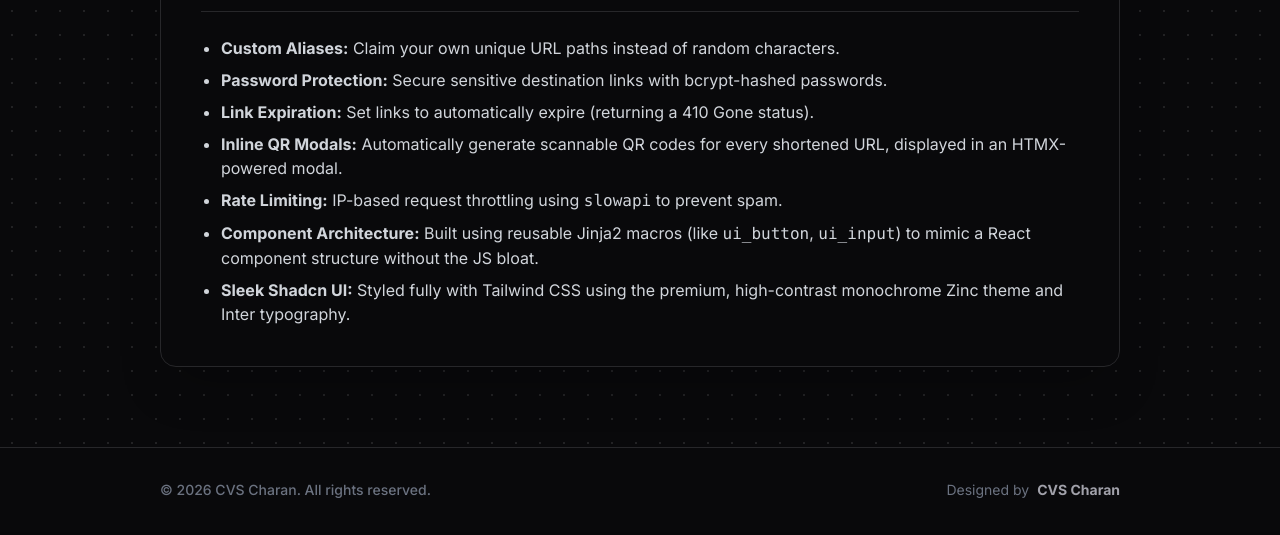
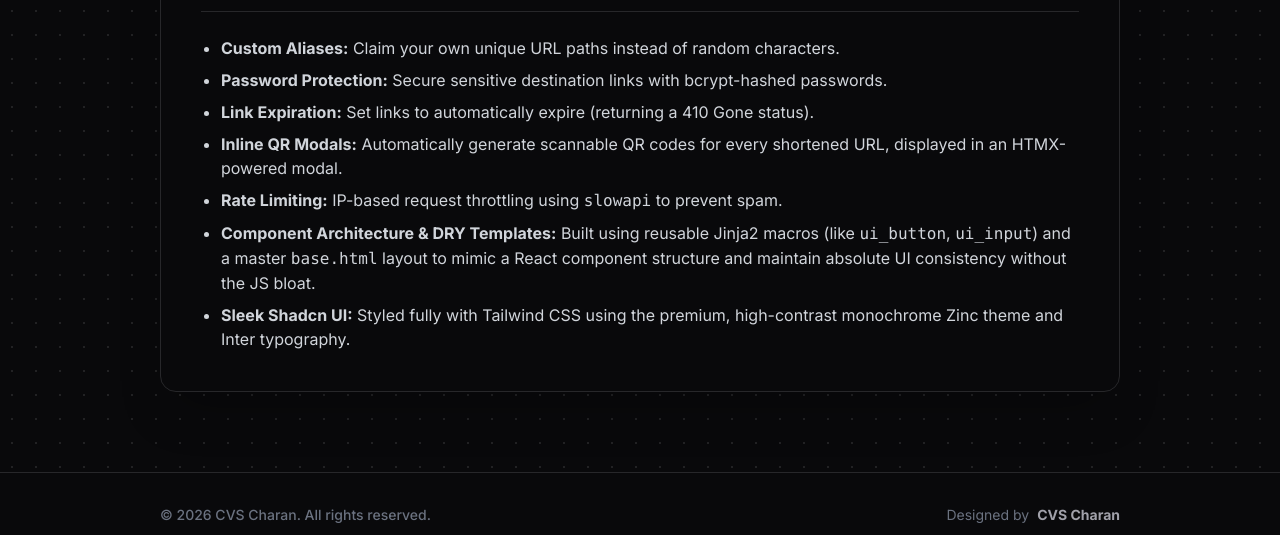
Before and after one commit to CVSCharan/py-url-shortener-monolith, a Python web app: template templates/about.html in a window 1280 px wide. Shown: the part 673-1208 px from the top of the page. Before the commit the page ends 1171 px from the top, so only its background shows below. Run offline with Jinja, Linux system fonts and the light colour scheme; the template is opened without the code that fills it, so the values that code supplies are empty; some libraries are stand-ins or nearby versions.

Commit message:
Update docs to reflect DRY template inheritance architecture

```diff
--- a/templates/about.html
+++ b/templates/about.html
@@ -32,7 +32,7 @@
                 <li><strong>Link Expiration:</strong> Set links to automatically expire (returning a 410 Gone status).</li>
                 <li><strong>Inline QR Modals:</strong> Automatically generate scannable QR codes for every shortened URL, displayed in an HTMX-powered modal.</li>
                 <li><strong>Rate Limiting:</strong> IP-based request throttling using <code>slowapi</code> to prevent spam.</li>
-                <li><strong>Component Architecture:</strong> Built using reusable Jinja2 macros (like <code>ui_button</code>, <code>ui_input</code>) to mimic a React component structure without the JS bloat.</li>
+                <li><strong>Component Architecture & DRY Templates:</strong> Built using reusable Jinja2 macros (like <code>ui_button</code>, <code>ui_input</code>) and a master <code>base.html</code> layout to mimic a React component structure and maintain absolute UI consistency without the JS bloat.</li>
                 <li><strong>Sleek Shadcn UI:</strong> Styled fully with Tailwind CSS using the premium, high-contrast monochrome Zinc theme and Inter typography.</li>
             </ul>
         </div>
```
Also changed, not shown: README.md.
